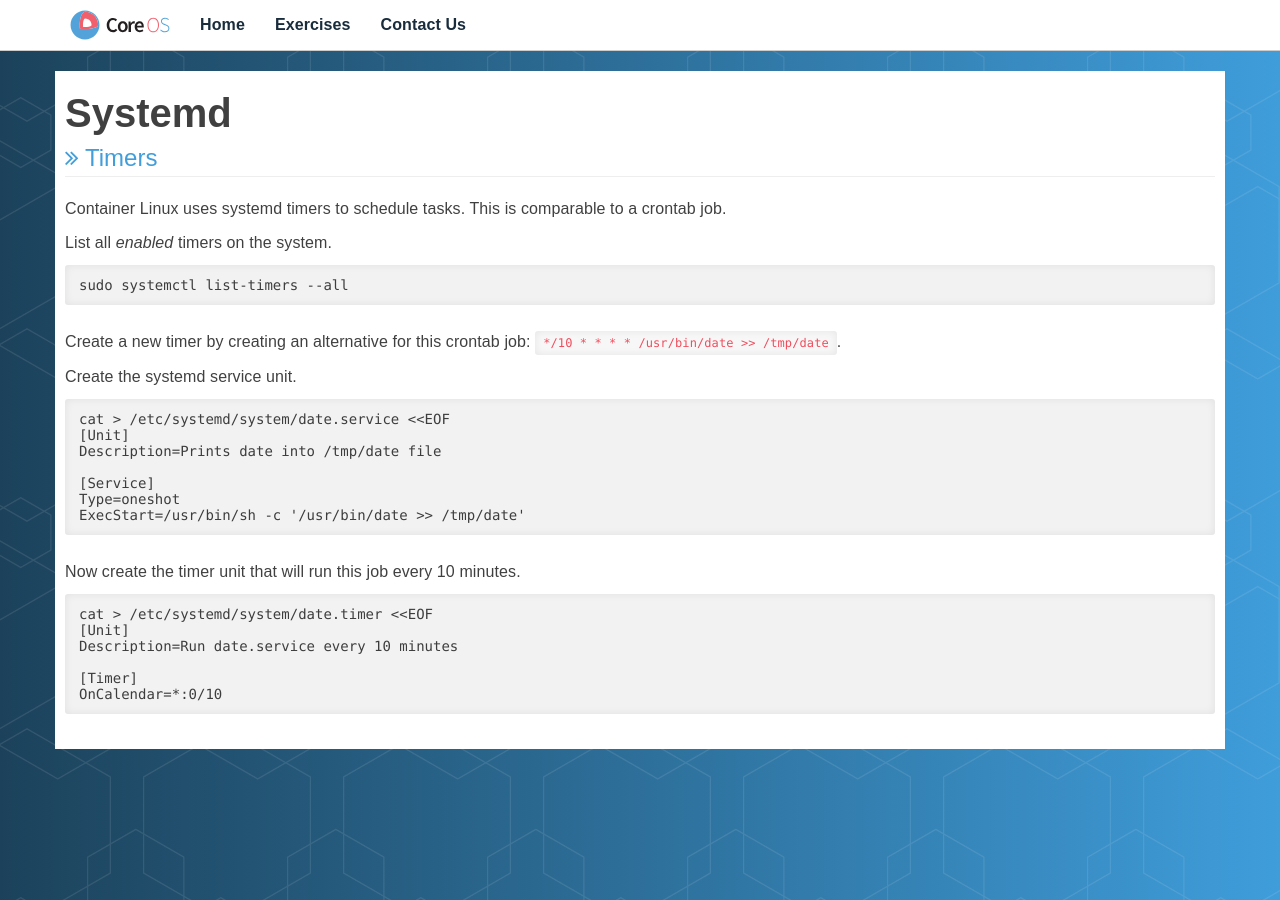
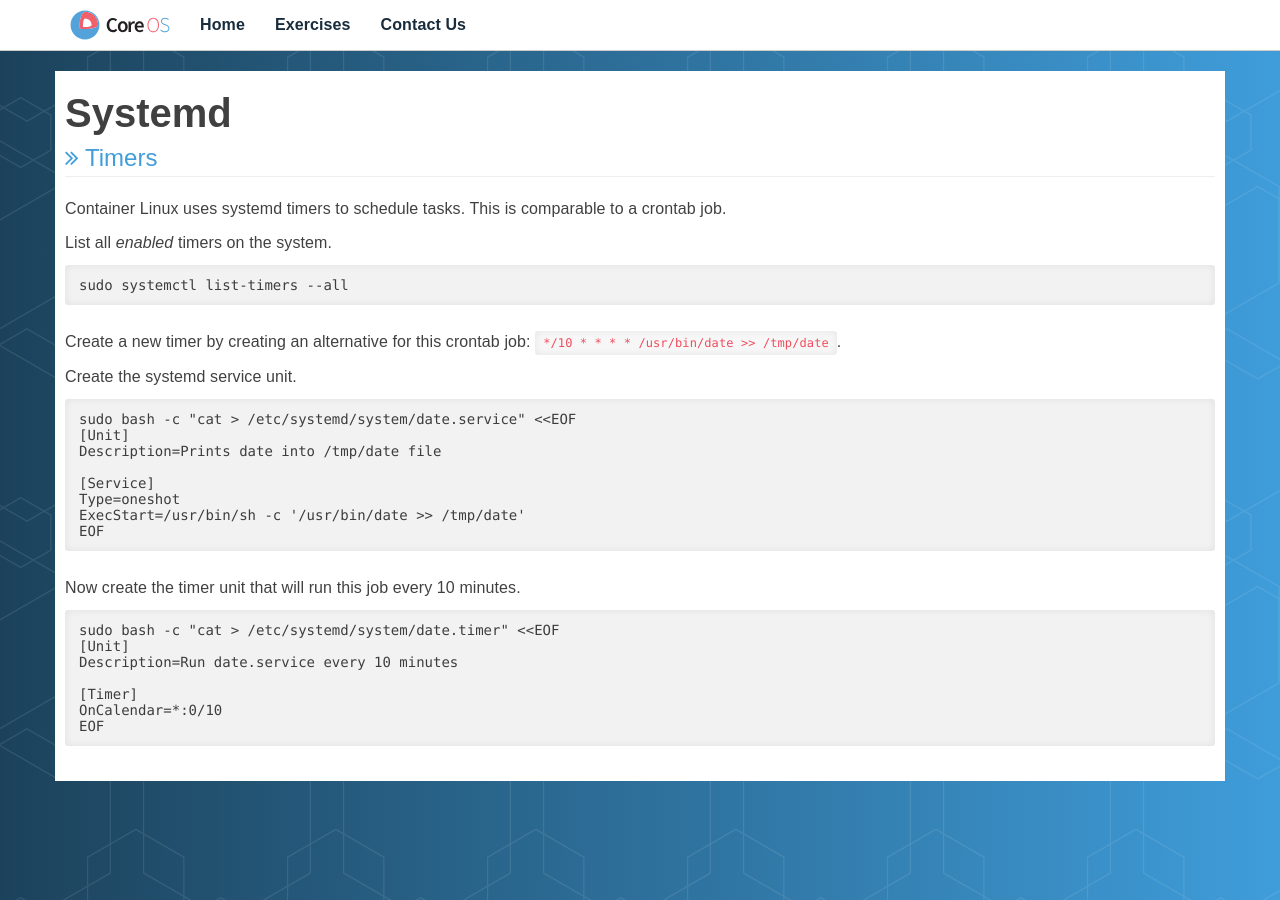
Before and after one commit to RedHatWorkshops/quay-workshop, a Jekyll site: the page built from content/labs/0006-systemd-timers.md, in a window 1280 px wide. Built offline with Jekyll 4.4.1, drawn with Linux system fonts in a browser that asks for light colours.

Commit message:
Update 0006-systemd-timers.md

````diff
--- a/content/labs/0006-systemd-timers.md
+++ b/content/labs/0006-systemd-timers.md
@@ -18,22 +18,24 @@ Create a new timer by creating an alternative for this crontab job: `*/10 * * *
 Create the systemd service unit.
 
 ```
-cat > /etc/systemd/system/date.service <<EOF
+sudo bash -c "cat > /etc/systemd/system/date.service" <<EOF
 [Unit]
 Description=Prints date into /tmp/date file
 
 [Service]
 Type=oneshot
 ExecStart=/usr/bin/sh -c '/usr/bin/date >> /tmp/date'
+EOF
 ```
 
 Now create the timer unit that will run this job every 10 minutes.
 
 ```
-cat > /etc/systemd/system/date.timer <<EOF
+sudo bash -c "cat > /etc/systemd/system/date.timer" <<EOF
 [Unit]
 Description=Run date.service every 10 minutes
 
 [Timer]
 OnCalendar=*:0/10
+EOF
 ```
````
